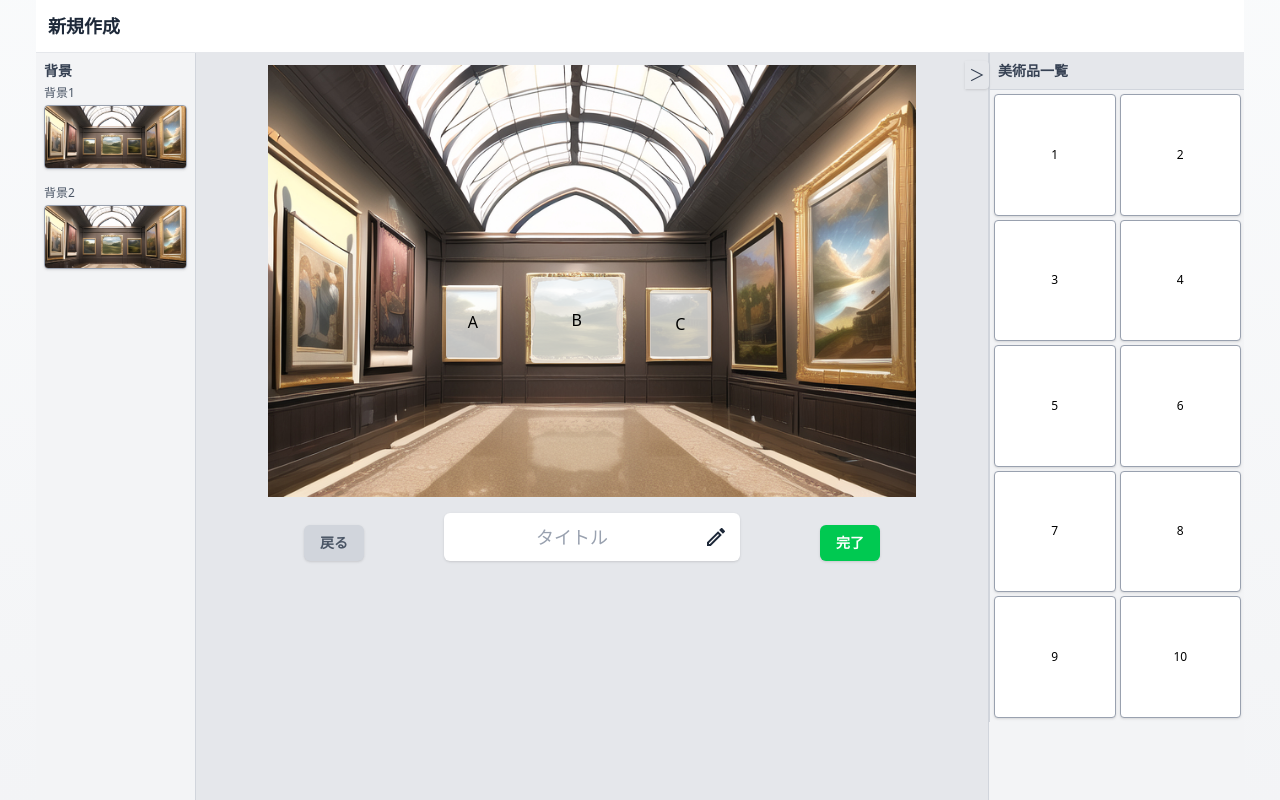
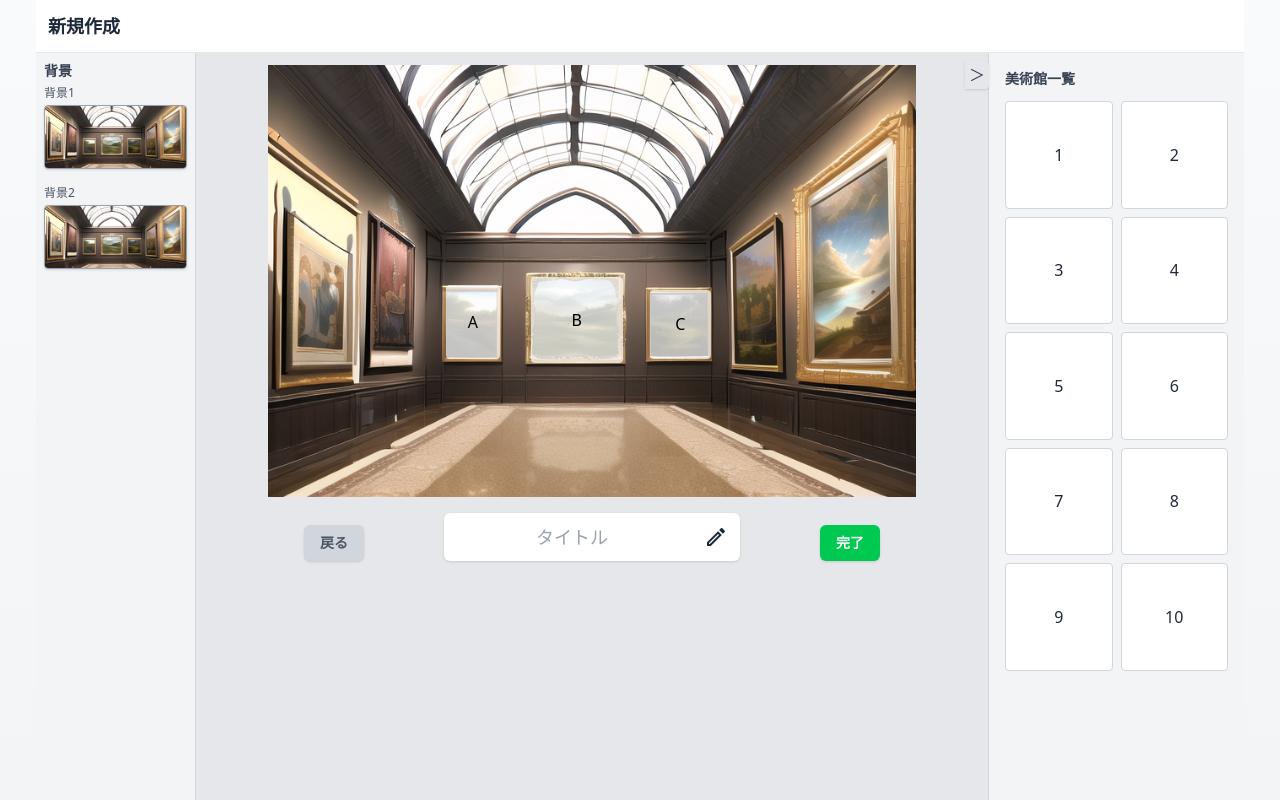
Before and after one commit to yui-szk/virtual-museum, a React (Vite) app in the folder app/frontend/: page /create in a window 1280 px wide. Built offline with nearby package versions, Linux system fonts and the light colour scheme.

Commit message:
選択した数字を親に伝える処理を追加

```diff
--- a/app/frontend/src/components/RightSidebar.tsx
+++ b/app/frontend/src/components/RightSidebar.tsx
@@ -7,36 +7,31 @@ interface Artwork {
   name: string;
 }
 
+//! 選択された作品IDを親に伝える
 interface RightSidebarProps {
     artworks: Artwork[];
     onSelectArtwork: (id: number) => void;
+    // 選択中の作品をハイライトするためのプロパティ
+    selectedArtworkId: number | null;
 }
-
-const RightSidebar: React.FC<RightSidebarProps> = ({ artworks }) => {
-  const [isOpen, setIsOpen] = useState(true); // ← サイドバー内部で状態管理
-
-  return (
-    <div className="w-64 flex-shrink-0 bg-gray-100 border-l border-gray-300 overflow-y-auto">
-      <div className="flex justify-between items-center p-2 border-b border-gray-300 bg-gray-200">
-        <h3 className="text-sm font-semibold text-gray-700">美術品一覧</h3>
-
-      </div>
-
-      {/* 一覧部分：isOpen の状態で表示切替 */}
-      {isOpen && (
-        <div className="grid grid-cols-2 gap-1 p-1">
-          {artworks.map((art) => (
+const RightSidebar: React.FC<RightSidebarProps> = ({ artworks, onSelectArtwork, selectedArtworkId }) => (
+    <div className="w-full h-full p-4 overflow-y-auto">
+        <h3 className="text-sm font-semibold mb-3 text-gray-700">美術館一覧</h3>
+        <div className="grid grid-cols-2 gap-2">
+            {artworks.map((artwork) => (
                 <div
-              key={art.id}
-              className="aspect-square bg-white border border-gray-400 cursor-grab rounded-sm overflow-hidden shadow-sm flex items-center justify-center text-xs"
+                    key={artwork.id}
+                    className={`aspect-square flex items-center justify-center border rounded cursor-pointer transition-colors ${
+                        selectedArtworkId === artwork.id
+                            ? 'bg-blue-500 text-white border-blue-600 shadow-lg' // 選択中のスタイル
+                            : 'bg-white text-gray-800 hover:bg-gray-200 border-gray-300' // 通常のスタイル
+                    }`}
+                    onClick={() => onSelectArtwork(artwork.id)}
                 >
-              {art.id}
+                    {artwork.id}
                 </div>
             ))}
         </div>
-      )}
     </div>
 );
-};
-
 export default RightSidebar;
```
Lines whose indentation alone changed are shown as unchanged.
